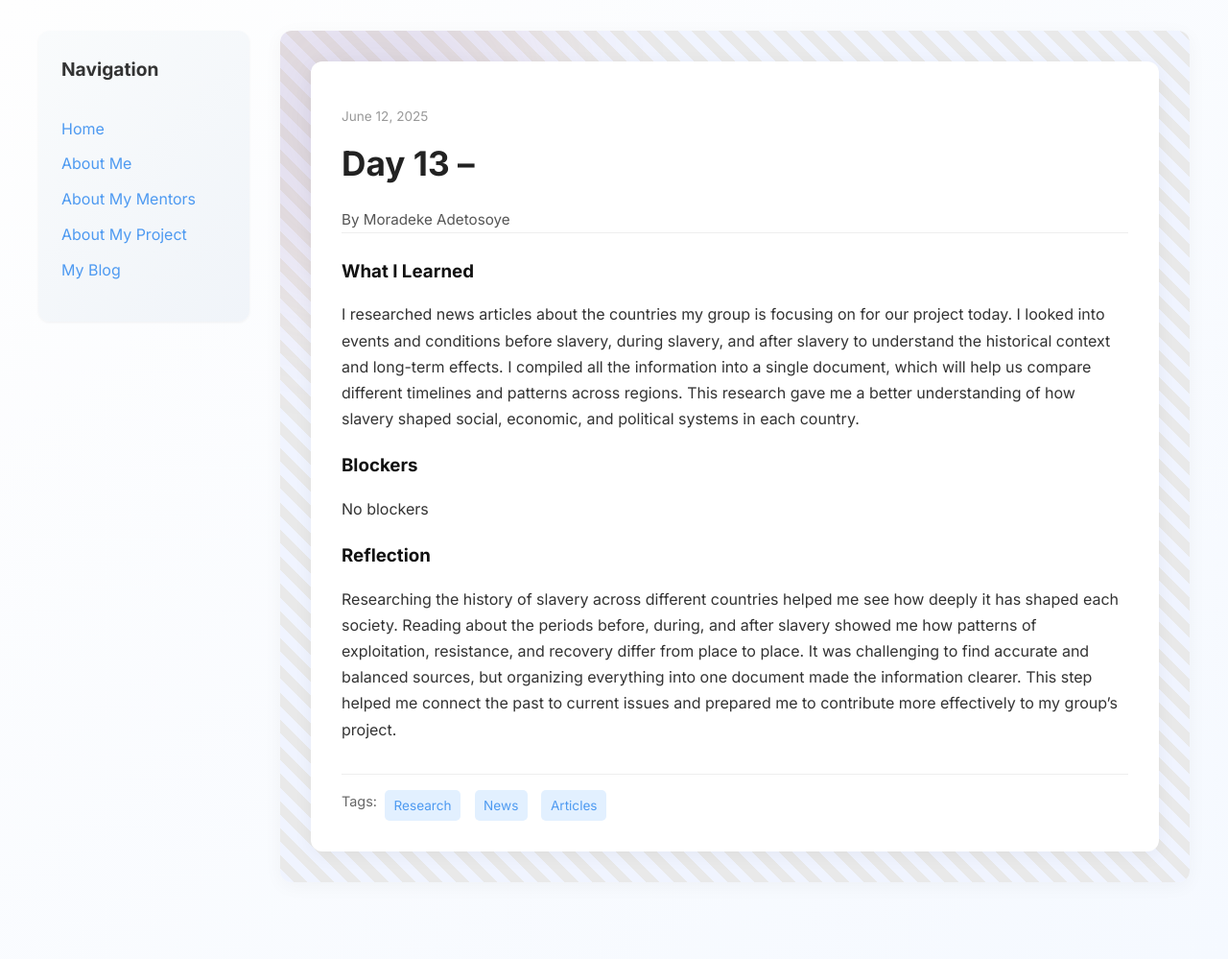
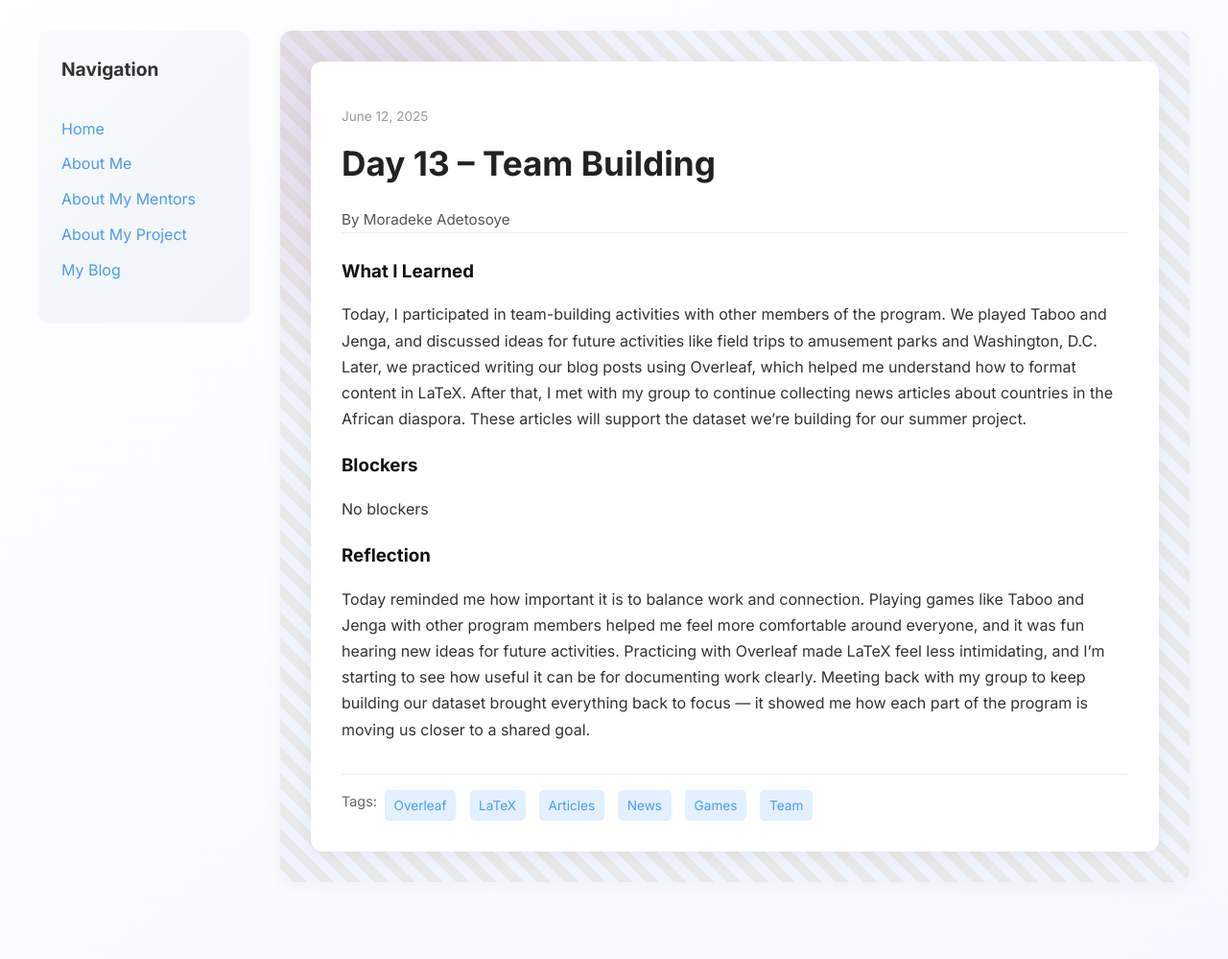
Before and after one commit to deke-a/deke-a.github.io, a Jekyll site: the page built from _posts/2025-06-12-day-13.md, in a window 1280 px wide. Shown: the whole page at 96% size. Built offline with Jekyll 4.4.1, drawn with Linux system fonts in a browser that asks for light colours.

Commit message:
Update 2025-06-12-day-13.md

```diff
--- a/_posts/2025-06-12-day-13.md
+++ b/_posts/2025-06-12-day-13.md
@@ -1,13 +1,13 @@
 ---
 layout: post
-title: "Day 13 – "
+title: "Day 13 – Team Building"
 date: 2025-06-12
 author: Moradeke Adetosoye
 permalink: /day13.html
-tags: ["Research", "News", "Articles"]
+tags: ["Overleaf", "LaTeX", "Articles", "News", "Games", "Team"]
 
 what_i_learned: |
-  I researched news articles about the countries my group is focusing on for our project today. I looked into events and conditions before slavery, during slavery, and after slavery to understand the historical context and long-term effects. I compiled all the information into a single document, which will help us compare different timelines and patterns across regions. This research gave me a better understanding of how slavery shaped social, economic, and political systems in each country.
+  Today, I participated in team-building activities with other members of the program. We played Taboo and Jenga, and discussed ideas for future activities like field trips to amusement parks and Washington, D.C. Later, we practiced writing our blog posts using Overleaf, which helped me understand how to format content in LaTeX. After that, I met with my group to continue collecting news articles about countries in the African diaspora. These articles will support the dataset we’re building for our summer project.
 
 
 blockers: |
@@ -15,6 +15,6 @@ blockers: |
 
 
 reflection: |
-  Researching the history of slavery across different countries helped me see how deeply it has shaped each society. Reading about the periods before, during, and after slavery showed me how patterns of exploitation, resistance, and recovery differ from place to place. It was challenging to find accurate and balanced sources, but organizing everything into one document made the information clearer. This step helped me connect the past to current issues and prepared me to contribute more effectively to my group’s project.
+  Today reminded me how important it is to balance work and connection. Playing games like Taboo and Jenga with other program members helped me feel more comfortable around everyone, and it was fun hearing new ideas for future activities. Practicing with Overleaf made LaTeX feel less intimidating, and I’m starting to see how useful it can be for documenting work clearly. Meeting back with my group to keep building our dataset brought everything back to focus — it showed me how each part of the program is moving us closer to a shared goal.
 
 ---
```
